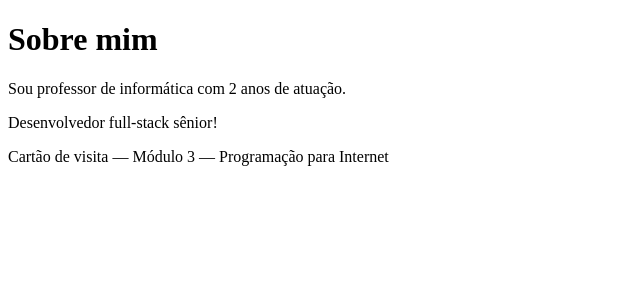
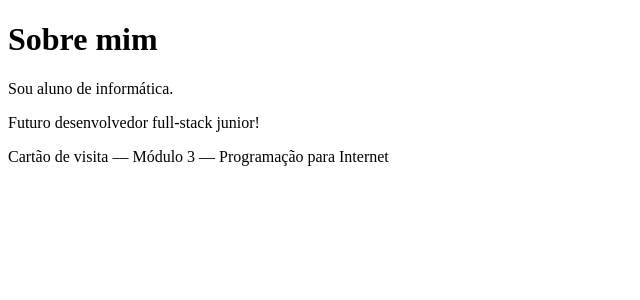
Before and after one commit to wilsonvieiradeoliveira/pi_wilson, a Flask app: template templates/sobre.html in a window 1280 px wide. Shown: the part 26-326 px from the top of the page, without its empty margins (0-640 px from the left). Run offline with Flask 3, Linux system fonts and the light colour scheme; the template is opened without the code that fills it: most values are stand-ins (such as "Sample title", 1, 10 or a date in 2020).

Commit message:
ajustate para os alunos

```diff
--- a/templates/futuro.html
+++ b/templates/futuro.html
@@ -4,5 +4,5 @@
 
 {% block conteudo %}
     <h1>Meu futuro</h1>
-    <p>Quero continuar trabalhando como desenvolvedor porque gosto de resolver problemas com tecnologia.</p>
+    <p>Trabalhar como desenvolvedor porque gosto de resolver problemas com tecnologia.</p>
 {% endblock %}
--- a/templates/hobbies.html
+++ b/templates/hobbies.html
@@ -1,6 +1,6 @@
 {% extends "base.html" %}
 
-{% block titulo %}Hobbies{% endblock %}
+{% block titulo %} Hobbies {% endblock %}
 
 {% block conteudo %}
     <h1>Meus hobbies</h1>
--- a/templates/index.html
+++ b/templates/index.html
@@ -3,6 +3,6 @@
 {% block titulo %}Início{% endblock %}
 
 {% block conteudo %}
-    <h1>Olá, eu sou Wilson!</h1>
-    <p>Tenho 41 anos e sou professor de Informática.</p>
+    <h1>Olá, eu sou {{ name }}!</h1>
+    <p>Tenho {{ idade }} anos e sou aluno de Informática.</p>
 {% endblock %}
--- a/templates/produto.html
+++ b/templates/produto.html
@@ -12,7 +12,6 @@
         {% else %}
             <p><strong>Estoque:</strong> {{ produto.estoque }}</p>
         {% endif %}
-        <p><strong>Marca:</strong> {{ produto.marca }}</p>
     {% else %}
     <p>Nenhum produto cadastrado ainda.</p>
     {% endif %}
--- a/templates/sobre.html
+++ b/templates/sobre.html
@@ -4,6 +4,6 @@
 
 {% block conteudo %}
     <h1>Sobre mim</h1>
-    <p>Sou professor de informática com 2 anos de atuação.</p>
-    <p>Desenvolvedor full-stack sênior!</p>
+    <p>Sou aluno de informática.</p>
+    <p>Futuro desenvolvedor full-stack junior!</p>
 {% endblock %}
```
